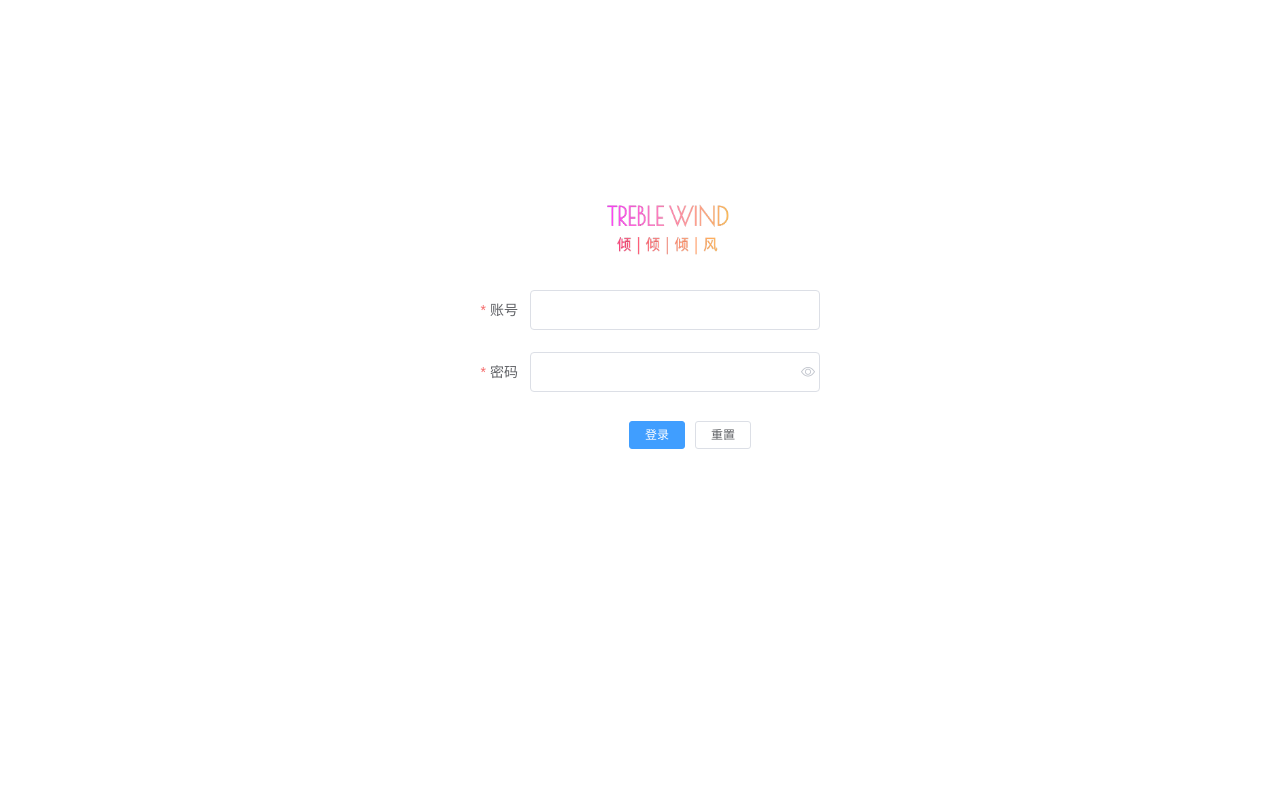
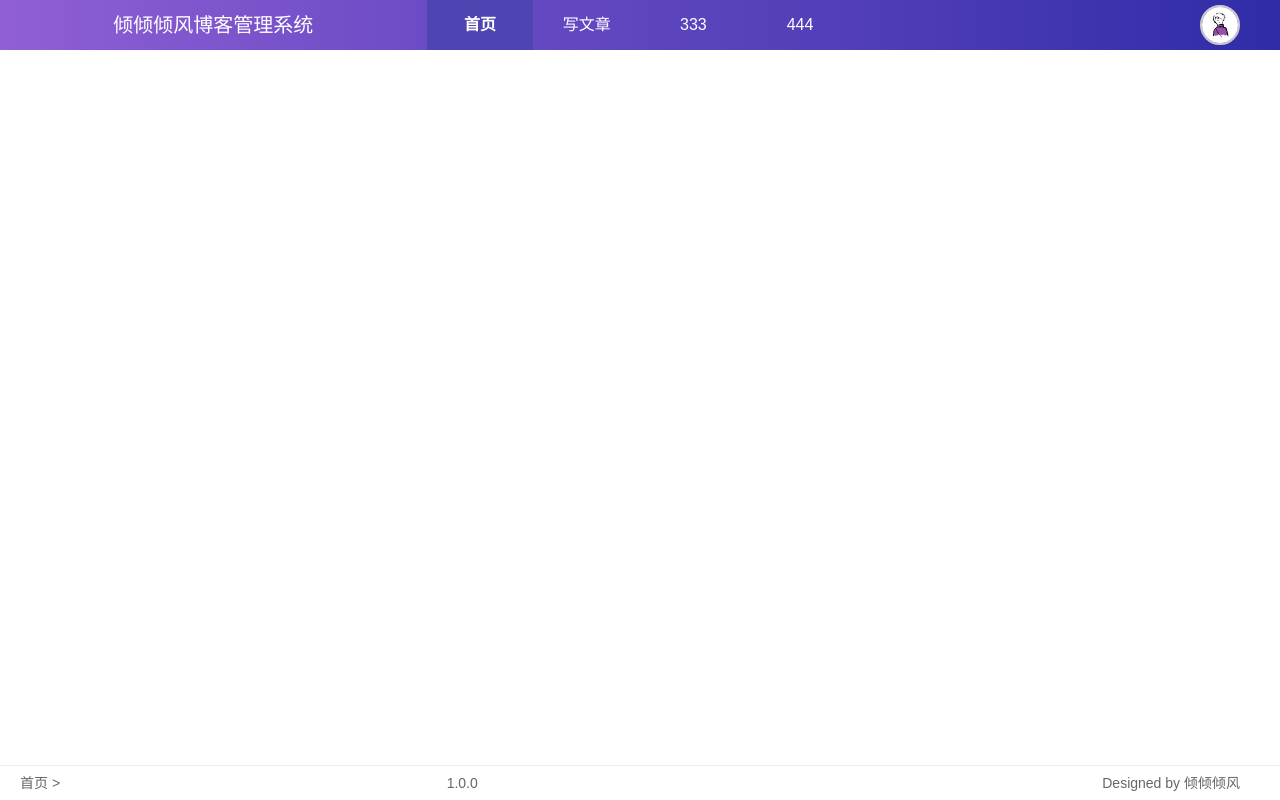
Before and after one commit to KinXpeng/blog, a Vue app: page / in a window 1280 px wide. Before the commit this address led to /login. Built offline with nearby package versions, Linux system fonts and the light colour scheme.

Commit message:
后台 管理设计

```diff
--- /dev/null
+++ b/src/components/header.vue
@@ -0,0 +1,82 @@
+<template>
+  <div class="header-group">
+    <el-col :span="8">
+      <div class="header-title">倾倾倾风博客管理系统</div>
+    </el-col>
+    <el-col :span="8">
+      <div class="header-navbar">
+        <ul>
+          <li class="active">首页</li>
+          <li>写文章</li>
+          <li>333</li>
+          <li>444</li>
+        </ul>
+      </div>
+    </el-col>
+    <el-col :span="8">
+      <div class="header-avator">
+        <div class="header-img">
+          <img src="../assets/images/head.jpg" alt="">
+        </div>
+      </div>
+    </el-col>
+  </div>
+</template>
+
+<script>
+export default {
+  data() {
+    return {};
+  },
+  methods: {},
+  created() {},
+};
+</script>
+
+<style lang="scss" scoped>
+.header-group{
+  .header-title{
+    line-height:50px;
+    text-align: center;
+    font-size: 20px;
+  }
+  .header-navbar{
+    ul{
+      display: flex;
+      justify-content: space-around;
+      line-height: 50px;
+      li{
+        flex:1;
+        text-align: center;
+        cursor: pointer;
+        &:hover{
+          background-color: #3837a6;
+        }
+      }
+      .active{
+        background-color: #4f45b2;
+        font-weight: bold;
+      }
+    }
+  }
+  .header-avator{
+    .header-img{
+      float:right;
+      overflow: hidden;
+      width:40px;
+      height:40px;
+      border:2px solid #ccc;
+      border-radius: 50%;
+      margin:5px 40px 0 0;
+      cursor: pointer;
+      &:hover{
+        border-color:greenyellow;
+      }
+      img{
+        width:100%;
+        height:100%;
+      }
+    }
+  }
+}
+</style>
--- a/src/router/index.js
+++ b/src/router/index.js
@@ -9,9 +9,9 @@ const routes = [
     path: '/',
     name: 'Home',
     component: Home,
-    meta:{
-      requireAuth:true
-    }
+    // meta:{
+    //   requireAuth:true
+    // }
   },
   // 后台页面路由
   {
--- a/src/views/Home.vue
+++ b/src/views/Home.vue
@@ -1,11 +1,25 @@
 <template>
   <div class="home">
-    欢迎来到后台管理系统
+    <!-- 头部导航栏 -->
+    <el-row class="header">
+      <header-com></header-com>
+    </el-row>
+    <el-row>
+      <el-col :span="12"><div class="grid-content"></div></el-col>
+      <el-col :span="12"><div class="grid-content"></div></el-col>
+    </el-row>
+    <el-row class="footer">
+      <el-col :span="8" class="location">首页 ><div class="grid-content"></div></el-col>
+      <el-col :span="8">1.0.0</el-col>
+      <el-col :span="8" class="author">Designed by 倾倾倾风</el-col>
+    </el-row>
   </div>
 </template>
 
 <script>
+import headerCom from '../components/header'
 export default {
+  components: { headerCom },
   data() {
     return {
     };
@@ -18,10 +32,30 @@ export default {
 </script>
 
 <style lang='scss' scoped>
-.home{
-  width:100vw;
-  height:100vh;
-  text-align: center;
-  line-height: 200px;
+.header{
+  width:100%;
+  height:50px;
+  color:#fff;
+  background-image:linear-gradient(to right,#905fd5,#6c4cc5 ,#513eb8,#2f2ca7);
+}
+.footer{
+  position: fixed;
+  left:0;
+  bottom:0;
+  width:100%;
+  height:35px;
+  line-height: 35px;
+  background-color: #fff;
+  border-top:1px solid #eee;
+  font-size: 14px;
+  color:#666;
+  text-indent: 20px;
+  .author{
+    text-align: right;
+    padding-right: 40px;
+    &:hover{
+      color:deepskyblue;
+    }
+  }
 }
 </style>
```
Also changed, not shown: src/components/HelloWorld.vue (deleted, +0 -60 lines), src/assets/images/head.jpg (added).
